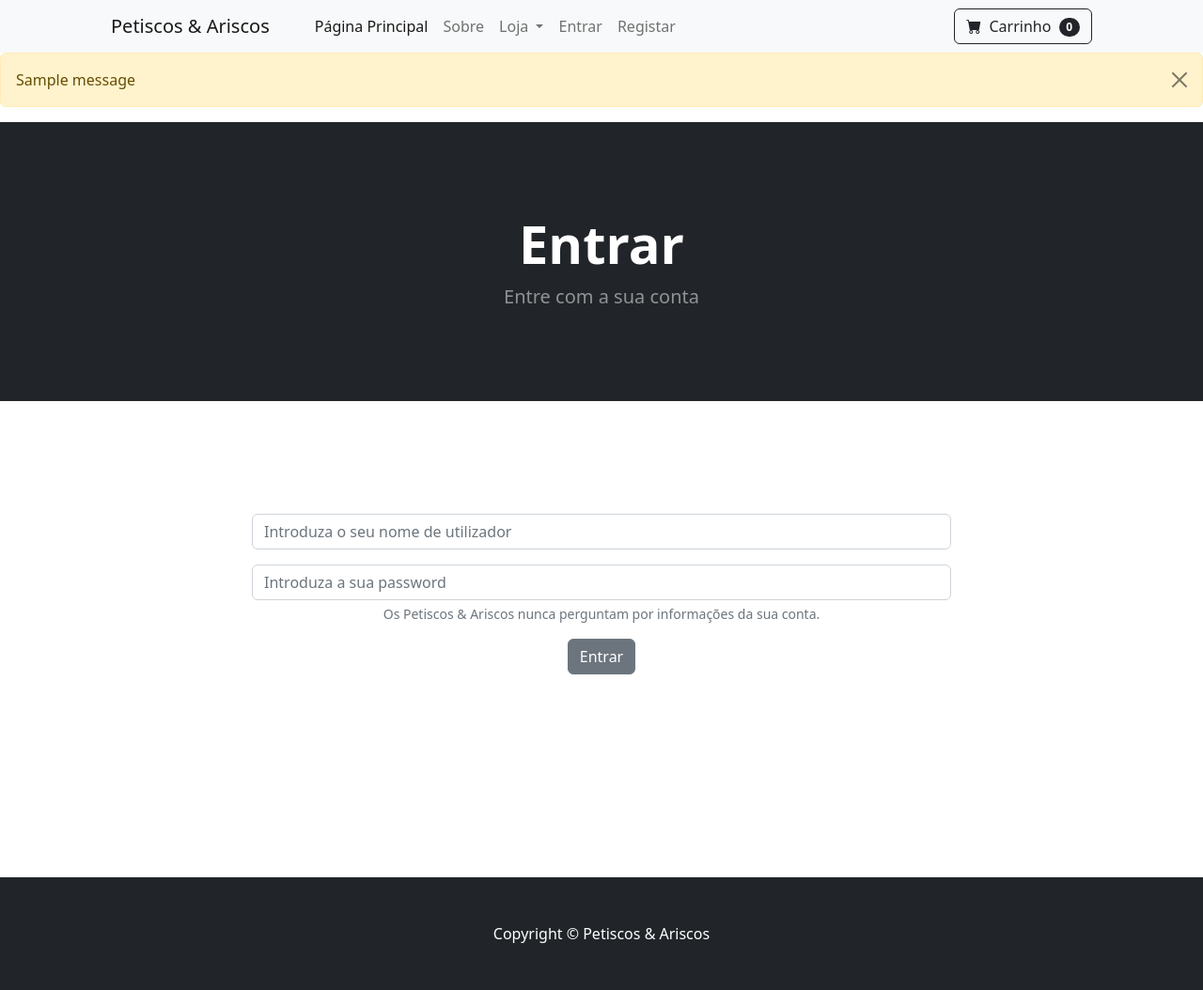
After one commit to godbernaz/petiscos_django, a Django app: template petiscos-web/webecom/mystore/templates/login.html in a window 1280 px wide. The commit adds this page. Shown: the whole page at 94% size. Run offline with Django 3.2, Linux system fonts and the light colour scheme; the template is opened without the code that fills it, so the values that code supplies are empty; tables that the repository leaves empty hold one stand-in row (values such as "Sample post"); one stand-in notice (Sample message) is shown; some libraries are stand-ins or nearby versions.

Commit message:
Added a new login and register form and pages, plus the logout function and some logic

```diff
--- /dev/null
+++ b/petiscos-web/webecom/mystore/templates/base.html
@@ -0,0 +1,44 @@
+{% load static %}
+
+<!DOCTYPE html>
+<html lang="en">
+    <head>
+        <meta charset="utf-8" />
+        <meta name="viewport" content="width=device-width, initial-scale=1, shrink-to-fit=no" />
+        <meta name="description" content="" />
+        <meta name="author" content="" />
+        <title>Petiscos & Ariscos</title>
+        <!-- Favicon-->
+        <link rel="icon" type="image/x-icon" href="{% static 'assets/favicon.ico' %}" />
+        <!-- Bootstrap icons-->
+        <link href="https://cdn.jsdelivr.net/npm/bootstrap-icons@1.5.0/font/bootstrap-icons.css" rel="stylesheet" />
+        <!-- Core theme CSS (includes Bootstrap)-->
+        <link href="{% static 'css/styles.css' %}" rel="stylesheet" />
+    </head>
+    <body>
+        {% include 'navbar.html' %}
+        {% if messages %}
+            {% for message in messages %}
+
+            <div class="alert alert-warning alert-dismissible fade show" role="alert">
+                {{ message }}
+                <button type="button" class="btn-close" data-bs-dismiss="alert" aria-label="Close"></button>
+            </div>
+
+            {% endfor %}
+
+        {% endif %}
+        {% block content %}
+        {% endblock %}
+
+
+        <!-- Footer-->
+        <footer class="py-5 bg-dark">
+            <div class="container"><p class="m-0 text-center text-white">Copyright &copy; Petiscos & Ariscos </p></div>
+        </footer>
+        <!-- Bootstrap core JS-->
+        <script src="https://cdn.jsdelivr.net/npm/bootstrap@5.2.3/dist/js/bootstrap.bundle.min.js"></script>
+        <!-- Core theme JS-->
+        <script src="{% static 'js/scripts.js' %}"></script>
+    </body>
+</html>
--- /dev/null
+++ b/petiscos-web/webecom/mystore/templates/login.html
@@ -0,0 +1,36 @@
+{% extends 'base.html' %}
+{% block content %}
+
+        <header class="bg-dark py-5">
+            <div class="container px-4 px-lg-5 my-5">
+                <div class="text-center text-white">
+                    <h1 class="display-4 fw-bolder">Entrar</h1>
+                    <p class="lead fw-normal text-white-50 mb-0">Entre com a sua conta</p>
+                </div>
+            </div>
+        </header>
+
+        <div class="container">
+            <div class="row">
+                <center>
+                    <div class="col-8">
+                        <br/><br/><br/><br/><br/>
+                        <form method="POST" action="{% url 'login' %}">
+                            {% csrf_token %}
+                            <div class="mb-3">
+                              <input type="text" class="form-control" name="username" placeholder="Introduza o seu nome de utilizador">
+                            </div>
+                            <div class="mb-3">
+                              <input type="password" class="form-control" name="password" placeholder="Introduza a sua password">
+                              <div id="emailHelp" class="form-text">Os Petiscos & Ariscos nunca perguntam por informações da sua conta.</div>
+                            </div>
+                            <button type="submit" class="btn btn-secondary">Entrar</button>
+                          </form>
+                          <br/><br/><br/><br/><br/><br/><br/><br/><br/>
+                    </div>
+                </center>
+            </div>
+        </div>
+
+
+{% endblock %}
--- /dev/null
+++ b/petiscos-web/webecom/mystore/templates/navbar.html
@@ -0,0 +1,38 @@
+
+
+<!--navigation bar-->
+<nav class="navbar navbar-expand-lg navbar-light bg-light">
+    <div class="container px-4 px-lg-5">
+        <a class="navbar-brand" href="{% url 'home' %}">Petiscos & Ariscos</a>
+        <button class="navbar-toggler" type="button" data-bs-toggle="collapse" data-bs-target="#navbarSupportedContent" aria-controls="navbarSupportedContent" aria-expanded="false" aria-label="Toggle navigation"><span class="navbar-toggler-icon"></span></button>
+        <div class="collapse navbar-collapse" id="navbarSupportedContent">
+            <ul class="navbar-nav me-auto mb-2 mb-lg-0 ms-lg-4">
+                <li class="nav-item"><a class="nav-link active" aria-current="page" href="{% url 'home' %}">Página Principal</a></li>
+                <li class="nav-item"><a class="nav-link" href="{% url 'about' %}">Sobre</a></li>
+                <li class="nav-item dropdown">
+                    <a class="nav-link dropdown-toggle" id="navbarDropdown" href="#" role="button" data-bs-toggle="dropdown" aria-expanded="false">Loja </a>
+                    <ul class="dropdown-menu" aria-labelledby="navbarDropdown">
+                        <li><a class="dropdown-item" href="#!">Todas as comidas</a></li>
+                        <li><hr class="dropdown-divider" /></li>
+                        <li><a class="dropdown-item" href="#!">Entradas</a></li>
+                        <li><a class="dropdown-item" href="#!">Peixe</a></li>
+                    </ul>
+                </li>
+                {% if user.is_authenticated %}
+                <li class="nav-item"><a class="nav-link" href="{% url 'logout' %}">Sair</a></li>
+                {% else %}
+                <li class="nav-item"><a class="nav-link" href="{% url 'login' %}">Entrar</a></li>
+                <li class="nav-item"><a class="nav-link" href="{% url 'register' %}">Registar</a></li>
+                {% endif %}
+
+            </ul>
+            <form class="d-flex">
+                <button class="btn btn-outline-dark" type="submit">
+                    <i class="bi-cart-fill me-1"></i>
+                    Carrinho
+                    <span class="badge bg-dark text-white ms-1 rounded-pill">0</span>
+                </button>
+            </form>
+        </div>
+    </div>
+</nav>
--- a/petiscos-web/webecom/mystore/urls.py
+++ b/petiscos-web/webecom/mystore/urls.py
@@ -3,4 +3,8 @@ from . import views
 
 urlpatterns = [
     path('', views.home, name='home'),
+    path('about/', views.about, name='about'),
+    path('login/', views.login_user, name='login'),
+    path('logout/', views.logout_user, name='logout'),
+    path('register/', views.register_user, name='register'),
 ]
```
Also changed, not shown: petiscos-web/webecom/mystore/forms.py (added, +30 -0 lines), petiscos-web/webecom/mystore/templates/about.html (added, +32 -0 lines), petiscos-web/webecom/mystore/templates/home.html (+6 -56 lines), petiscos-web/webecom/mystore/templates/register.html (added, +31 -0 lines), petiscos-web/webecom/mystore/views.py (+51 -1 lines), petiscos-web/webecom/db.sqlite3.
